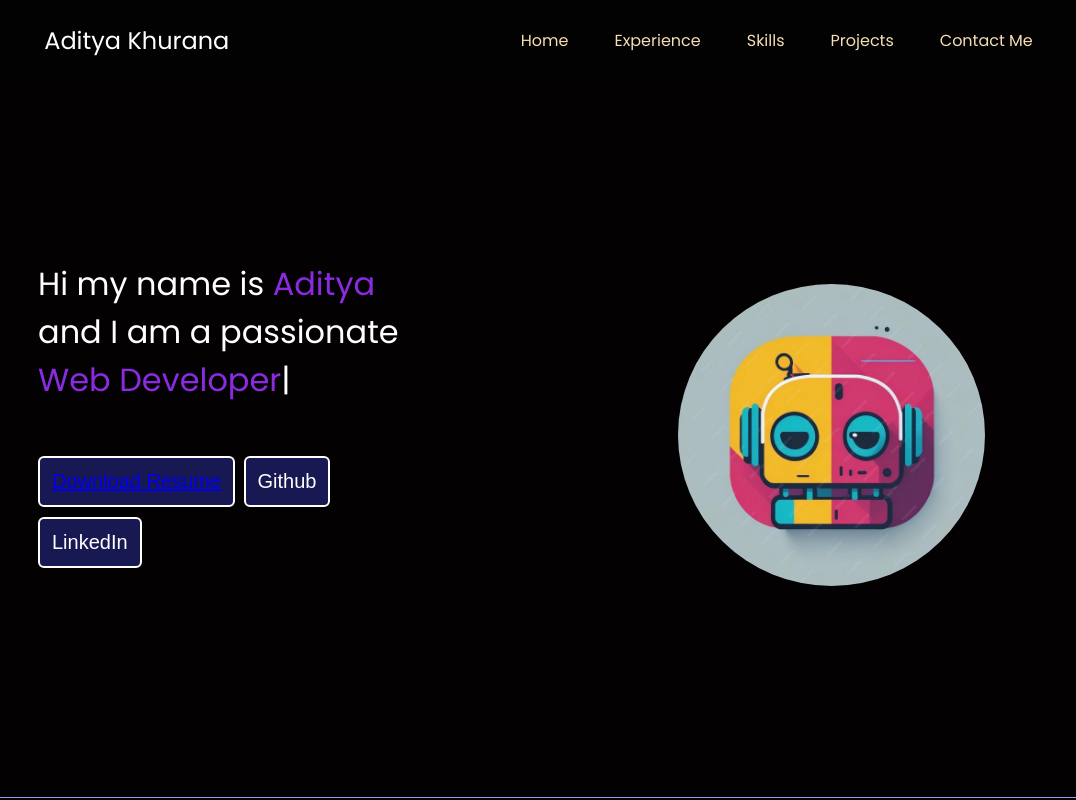
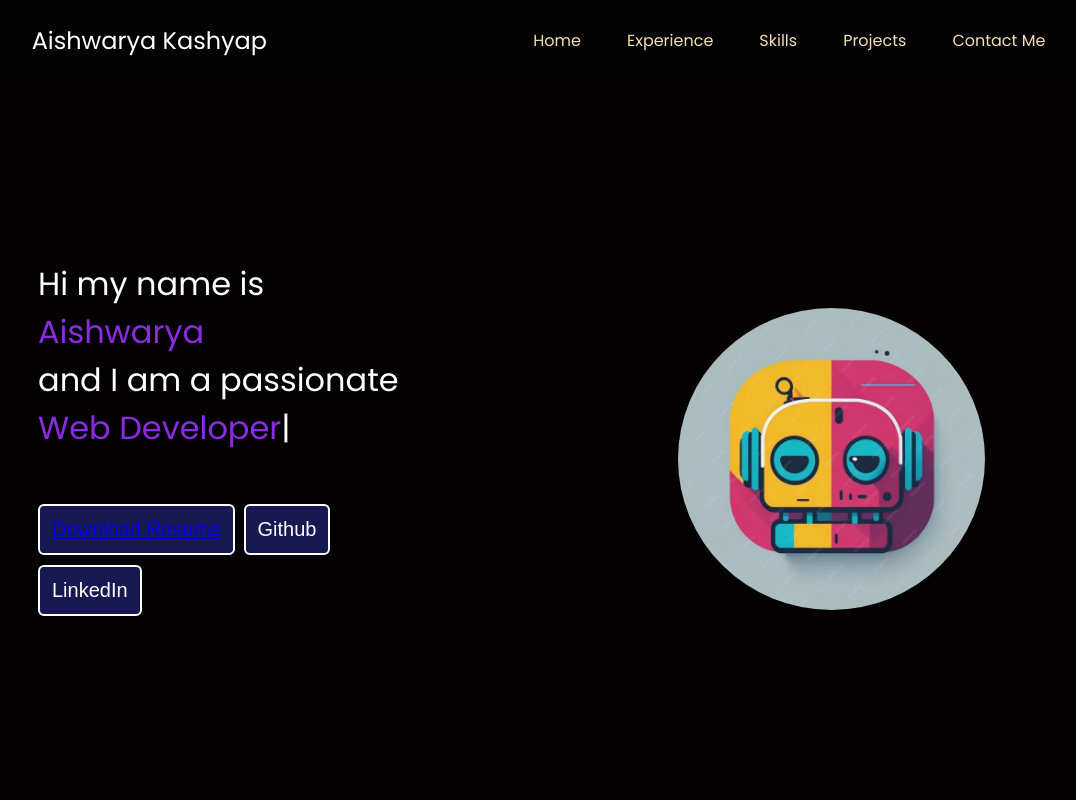
Before and after one commit to vannystark3/web-portfolio, a plain HTML site: page index.html in a window 1280 px wide. Shown: the top 800 px of the page, without its empty margins (90-1166 px from the left). Drawn offline with nearby package versions, Linux system fonts and the light colour scheme.

Commit message:
Update index.html

```diff
--- a/index.html
+++ b/index.html
@@ -15,7 +15,7 @@
     <header>
       <nav>
         <div class="left" data-aos="fade-down" data-aos-duration="2000">
-          Aditya Khurana
+          Aishwarya Kashyap
         </div>
         <div class="right">
           <ul>
@@ -31,7 +31,7 @@
     <main>
       <section class="firstSection" id="home" data-aos="fade-up" data-aos-duration="2000">
         <div class="leftsection">
-          Hi my name is <span class="purple">Aditya</span>
+          Hi my name is <span class="purple">Aishwarya</span>
           <div>and I am a passionate</div>
           <span id="element"></span>
           <div class="buttons">
```
